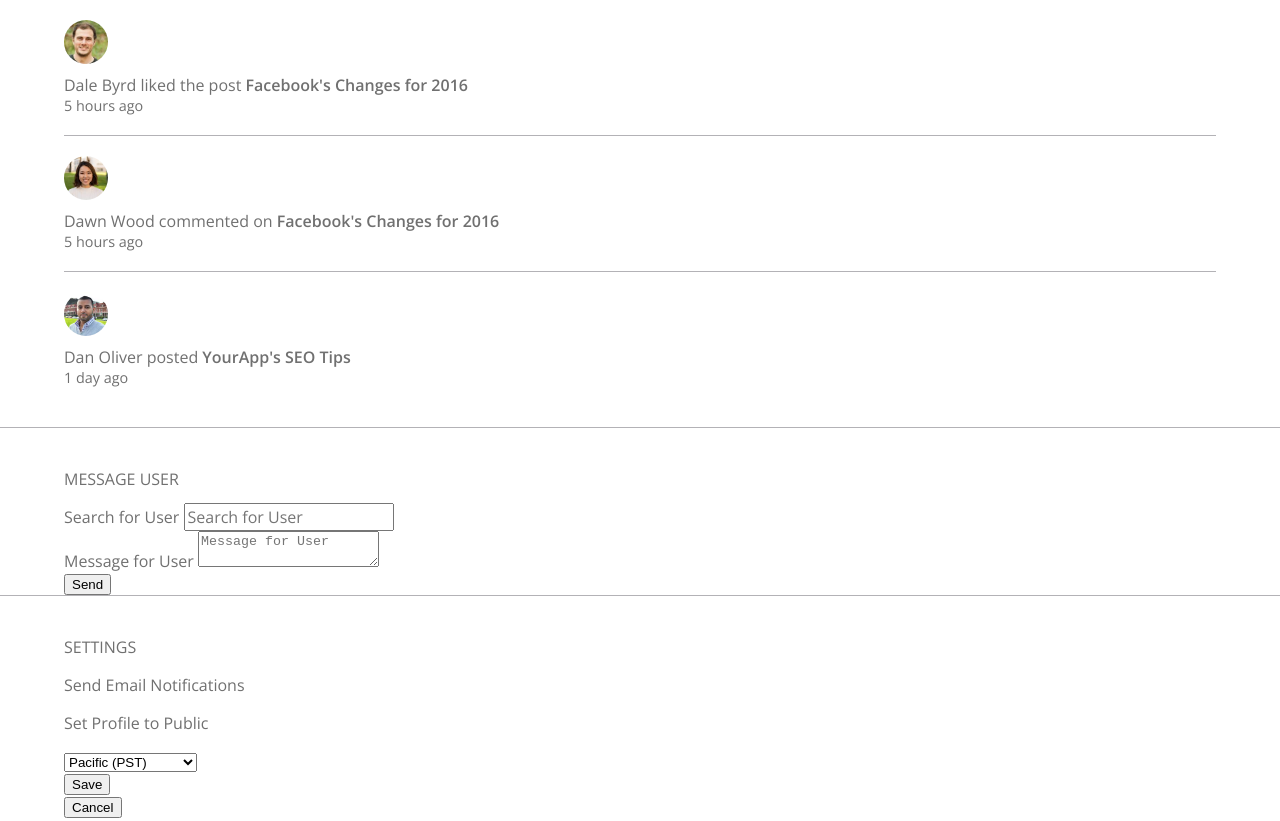
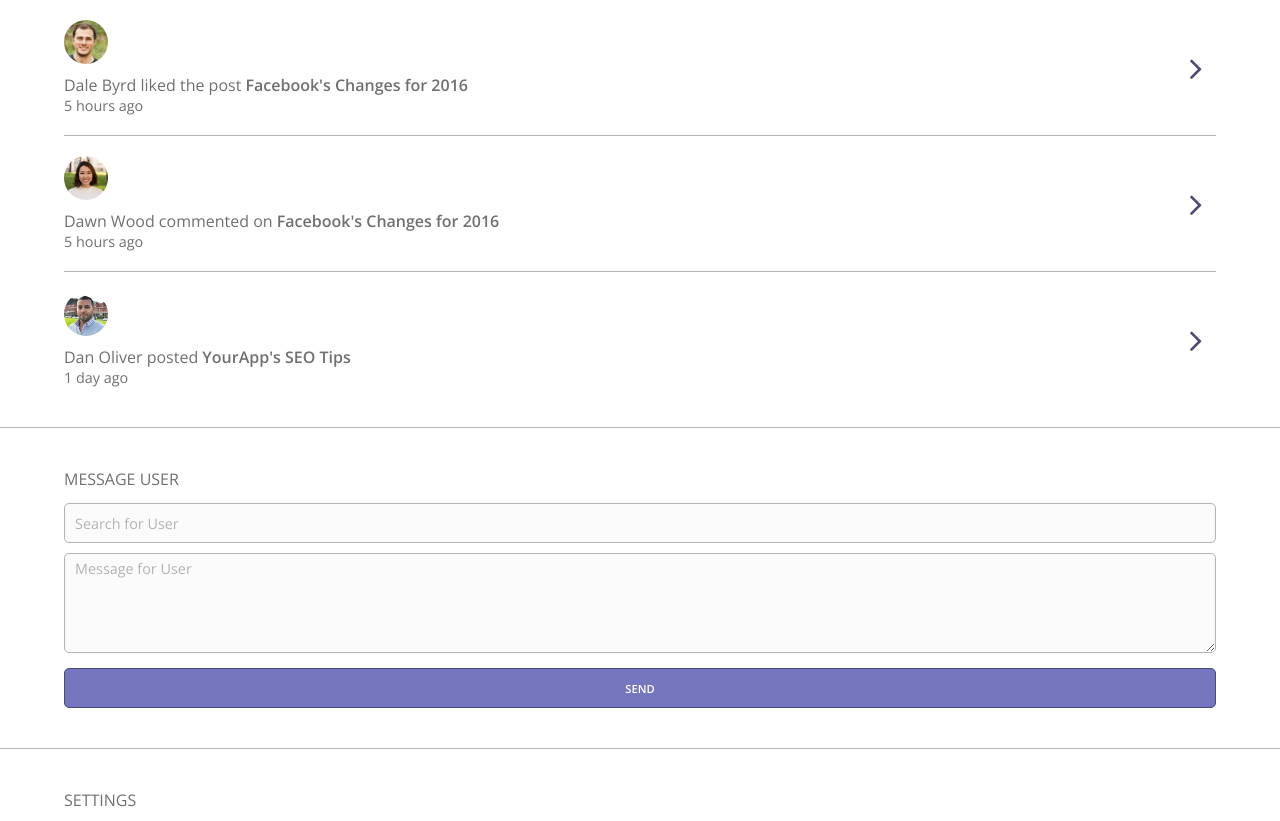
Before and after one commit to rochellehickey/Techdegree-Project-9, a plain HTML site: page index.html in a window 1280 px wide. Shown: the part 2100-2921 px from the top of the page. Drawn offline with nearby package versions, Linux system fonts and the light colour scheme.

Commit message:
finished recent activity, messaged user, onto settings

```diff
--- a/index.html
+++ b/index.html
@@ -242,11 +242,11 @@
         <h2>Message User</h2>
         <form action="#" method="post">
           <div>
-            <label for="name">Search for User</label>
+            <label for="name" class="visuallyhidden">Search for User</label>
             <input type="text" id="search-for-user" name="search_for_user" placeholder="Search for User">
           </div>
           <div>
-            <label for="msg">Message for User</label>
+            <label for="msg" class="visuallyhidden">Message for User</label>
             <textarea id="msg" name="user_message" placeholder="Message for User"></textarea>
           </div>
           <div class="button">
--- a/scss/base/_typography.scss
+++ b/scss/base/_typography.scss
@@ -8,7 +8,8 @@ p,
 input,
 ul,
 li,
-form {
+form,
+button {
   font-family: $primary-font;
 }
 
@@ -30,8 +31,28 @@ p,
 ul,
 li,
 input,
-form {
+form,
+textarea,
+select {
   font-size: $paragraph-size;
   font-weight: $font-weight-regular;
   color: $dark-grey;
 }
+
+textarea,
+select {
+  font-family: inherit;
+  font-size: inherit;
+}
+
+button {
+  color: $white;
+  font-size: $button-size;
+  font-weight: $font-weight-bold;
+  text-transform: uppercase;
+}
+
+::placeholder {
+  font: 300 $placeholder-size $primary-font;
+  color: $light-grey;
+}
--- /dev/null
+++ b/scss/components/_message-user.scss
@@ -0,0 +1,24 @@
+/* ------------------------------------------- */
+/* --------------- MESSAGE USER -------------- */
+/* ------------------------------------------- */
+
+
+#search-for-user {
+  width: 100%;
+  height: 40px;
+  padding: 5px 10px;
+  margin: 0 0 10px 0;
+  border-radius: 5px;
+  border: 1px solid $light-grey;
+  background-color: $fields;
+}
+
+#msg {
+  width: 100%;
+  height: 100px;
+  padding: 5px 10px;
+  margin: 0 0 10px 0;
+  border-radius: 5px;
+  border: 1px solid $light-grey;
+  background-color: $fields;
+}
--- a/scss/components/_recent-activity.scss
+++ b/scss/components/_recent-activity.scss
@@ -5,7 +5,9 @@
 .recent-activity-block {
   padding: 20px 40px 20px 0;
   background-image: url(../icons/icon-arrow-right.svg);
-  background-position: 50% 100%;
+  background-size: 40px;
+  background-position: center right;
+  background-repeat: no-repeat;
   border-bottom: 1px solid $light-grey;
   text-decoration: none;
   display: flex;
--- a/scss/helpers/_variables.scss
+++ b/scss/helpers/_variables.scss
@@ -5,32 +5,34 @@
 
 /* ------------------- COLOR ----------------- */
 
-$primary-color: #7576BE;
-$secondary-color: #4D4A77;
+$primary-color:         #7576BE;
+$secondary-color:       #4D4A77;
 
-$fields: #FBFBFB;
+$fields:                #FBFBFB;
 
-$white: #FFF;
-$light-grey: #B3B2B6;
-$dark-grey: #707070;
-$black: #000;
+$white:                 #FFF;
+$light-grey:            #B3B2B6;
+$dark-grey:             #707070;
+$black:                 #000;
 
 
 /* --------------- TYPOGRAPHY ---------------- */
 
 @import url('https://fonts.googleapis.com/css?family=Open+Sans:300,400,600" rel="stylesheet');
 
-$primary-font: 'Open Sans', sans-serif;
+$primary-font:          'Open Sans', sans-serif;
 
-$font-weight-light: 300;
-$font-weight-regular: 400;
-$font-weight-bold: 600;
+$font-weight-light:     300;
+$font-weight-regular:   400;
+$font-weight-bold:      600;
 
-$headerOne-size: 1.4em;
-$headerTwo-size: 1em;
-$paragraph-size: 1em;
-$social-stat-title: 1.2em;
-$social-stat-size: 3em;
-$email-size: .9em;
-$date-joined-size: .9em;
-$hour-active-size: .9em;
+$headerOne-size:        1.4em;
+$headerTwo-size:        1em;
+$paragraph-size:        1em;
+$social-stat-title:     1.2em;
+$social-stat-size:      3em;
+$email-size:            .9em;
+$date-joined-size:      .9em;
+$hour-active-size:      .9em;
+$placeholder-size:      .9em;
+$button-size:           .7em;
--- a/scss/main.scss
+++ b/scss/main.scss
@@ -9,6 +9,7 @@
 @import 'components/social-stats';
 @import 'components/new-members';
 @import 'components/recent-activity';
+@import 'components/message-user.scss';
 
 
 
@@ -24,6 +25,22 @@ body {
 
 img {
   border-radius: 50%;
+}
+
+button {
+  width: 100%;
+  height: 40px;
+  margin-bottom: 40px;
+  background-color: $primary-color;
+  border-radius: 5px;
+  border: 1px solid $secondary-color;
+}
+
+select {
+  width: 100%;
+  height: 40px;
+  background-color: $fields;
+  margin-bottom: 20px;
 }
 
 .member-profile-picture {
@@ -46,3 +63,14 @@ img {
 .division {
   border-top: 1px solid $light-grey;
 }
+
+.visuallyhidden {
+  border: 0;
+  clip: rect(0 0 0 0);
+  height: 1px;
+  margin: -1px;
+  overflow: hidden;
+  padding: 0;
+  position: absolute;
+  width: 1px;
+}
```
Also changed, not shown: css/styles.css, dashboard.png, 1 other file.
